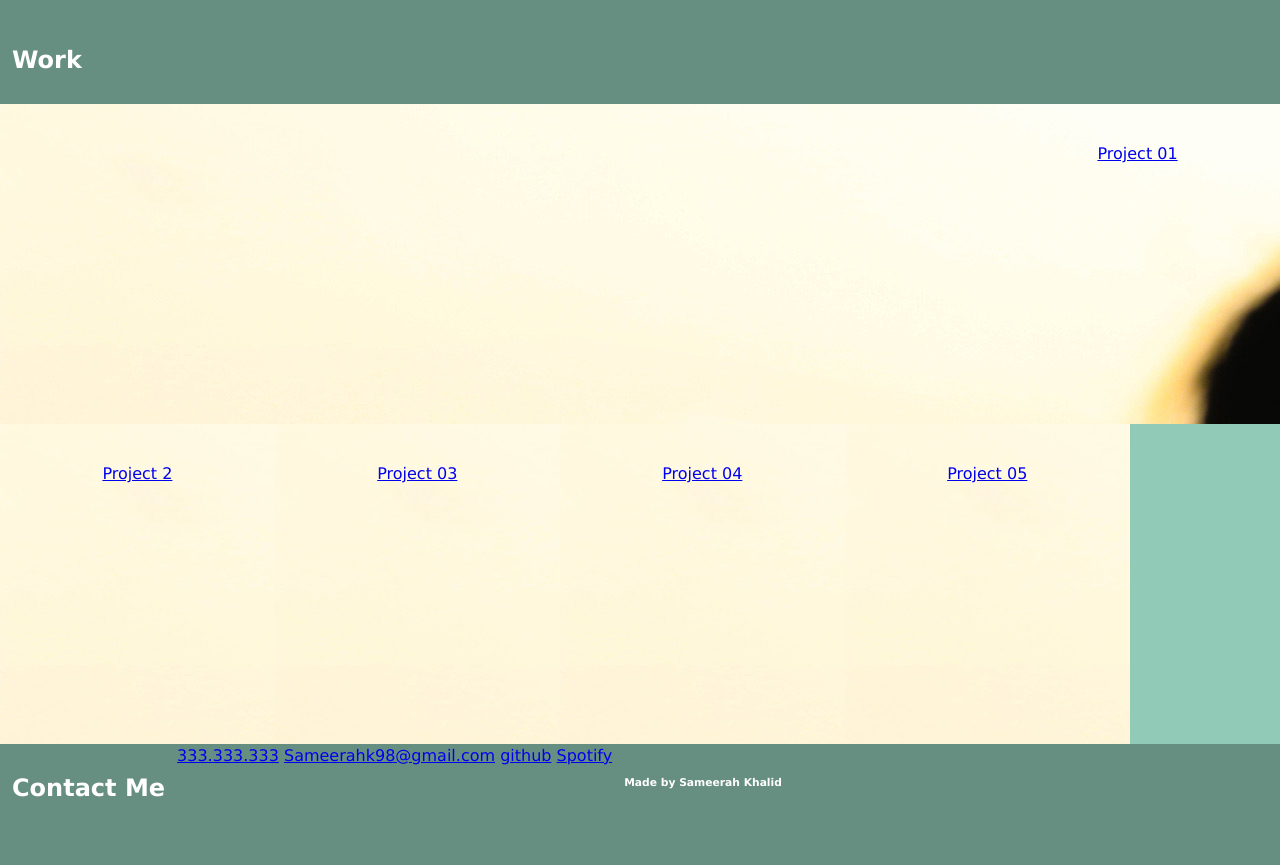
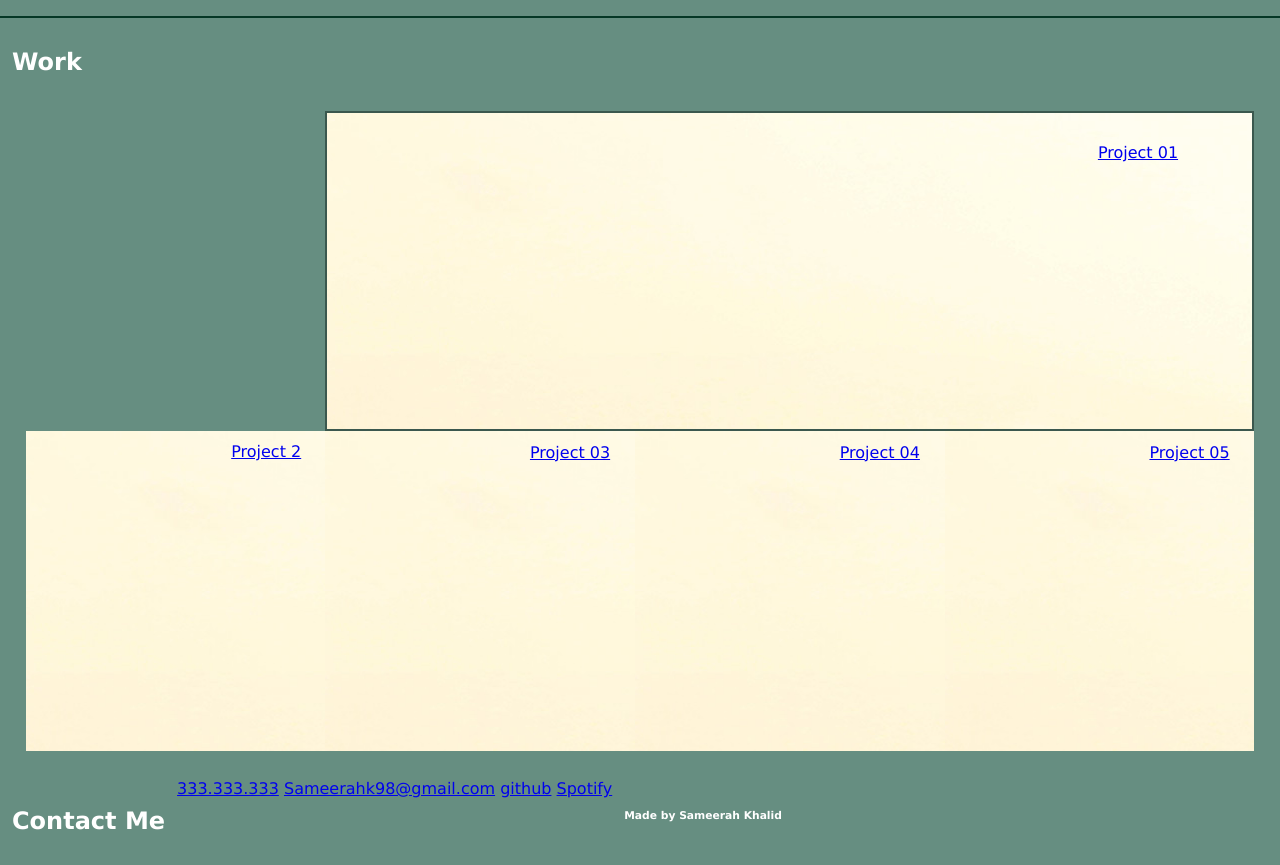
Before and after one commit to The-real-sammy/SK-Portfolio-CSS, a plain HTML site: page index.html in a window 1280 px wide. Shown: the part 521-1386 px from the top of the page. Before the commit the page ends 1353 px from the top, so only its background shows below. Drawn offline with Linux system fonts and the light colour scheme.

Commit message:
css grid introduced to work section

```diff
--- a/css/style.css
+++ b/css/style.css
@@ -87,6 +87,8 @@ flex-direction: row;
   grid-template-columns: auto auto auto;
   flex-direction: row;
   justify-content: space-evenly;
+  border-bottom: 2px solid #053726;
+
 }
 .about-title {
   color: white;
@@ -109,14 +111,17 @@ flex-direction: row;
 
 
 .flex-container {
-  display: flex;
-  flex-wrap: wrap;
-  background-color: #91cbb8;
+  display: grid;
+  align-items: flex-start;
+  margin: 2%;
+
 }
 
 .prework {
-  width: 100%;
-  border
+  grid-column-start: 2;
+  grid-column-end: 5;
+  border: 2px solid #3b584e;
+  min-height: 10vh;
 }
 
 /* .flex-container > div {
```
